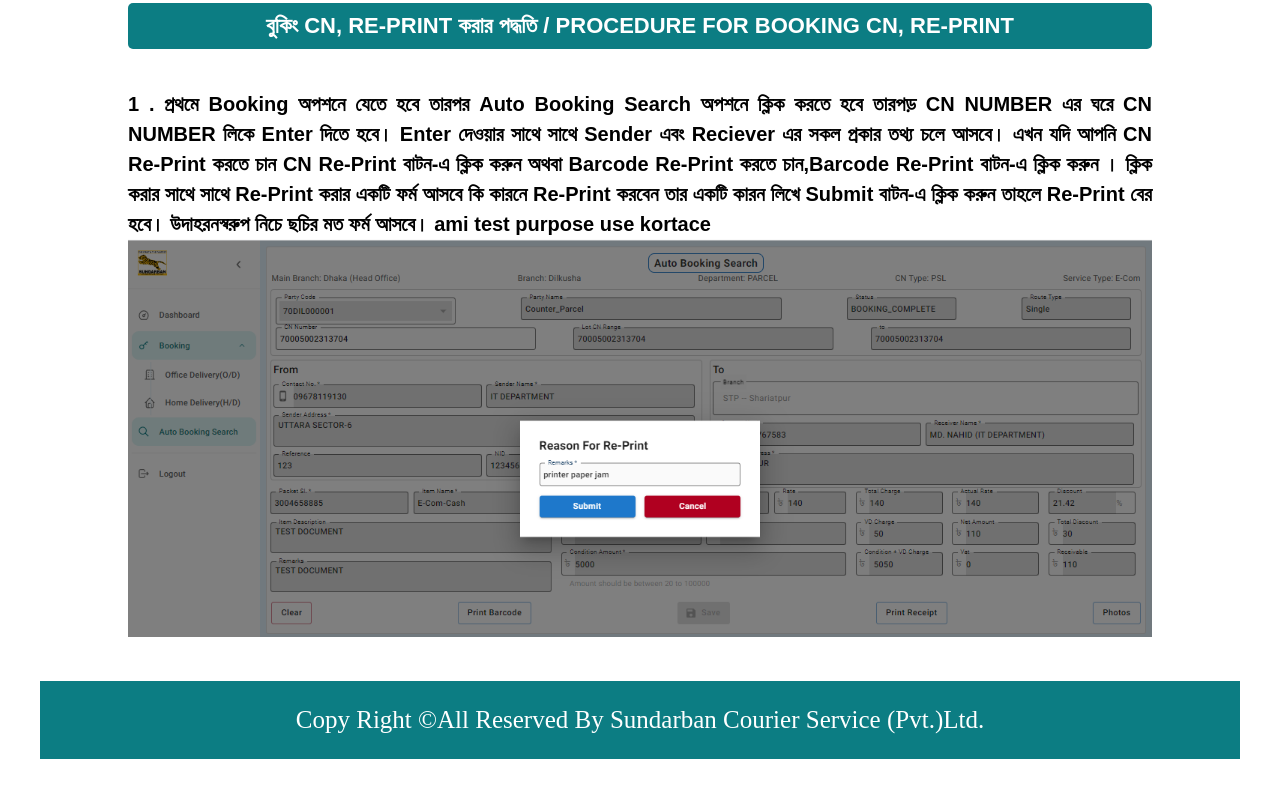
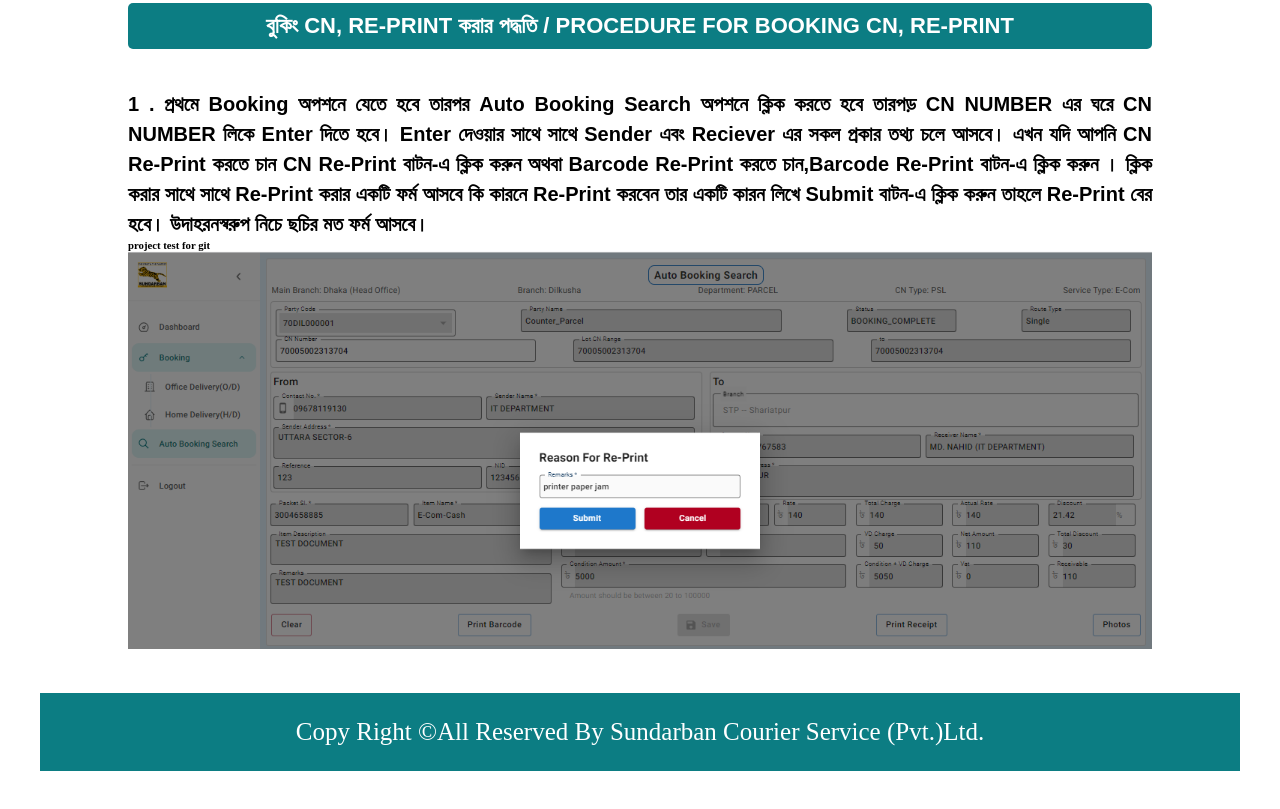
Before and after one commit to nahidrahim/pcmbookingusermanual, a plain HTML site: page index.html in a window 1280 px wide. Shown: the part 3076-3885 px from the top of the page. Drawn offline with Linux system fonts and the light colour scheme.

Commit message:
h teg added for test

```diff
--- a/index.html
+++ b/index.html
@@ -114,7 +114,8 @@
                         <p> 1 . প্রথমে Booking অপশনে যেতে হবে তারপর Auto Booking Search অপশনে ক্লিক করতে হবে তারপড় CN NUMBER এর ঘরে CN NUMBER লিকে Enter দিতে হবে। Enter দেওয়ার সাথে সাথে
                             Sender এবং Reciever এর সকল প্রকার তথ্য চলে আসবে। এখন যদি আপনি CN Re-Print করতে চান CN Re-Print বাটন-এ ক্লিক করুন অথবা Barcode Re-Print করতে চান,Barcode Re-Print
                             বাটন-এ ক্লিক করুন । ক্লিক করার সাথে সাথে Re-Print করার একটি ফর্ম আসবে কি কারনে Re-Print করবেন তার একটি কারন লিখে Submit বাটন-এ ক্লিক করুন তাহলে Re-Print
-                            বের হবে। উদাহরনস্বরুপ নিচে ছচির মত ফর্ম আসবে। ami test purpose use kortace
+                            বের হবে। উদাহরনস্বরুপ নিচে ছচির মত ফর্ম আসবে। <h6>project test for git</h6>
+
                         </p>
                         <img src="/imges/cnreprint.jpg.png" alt="">
                     </div>
```
Also changed, not shown: git project code.txt.
